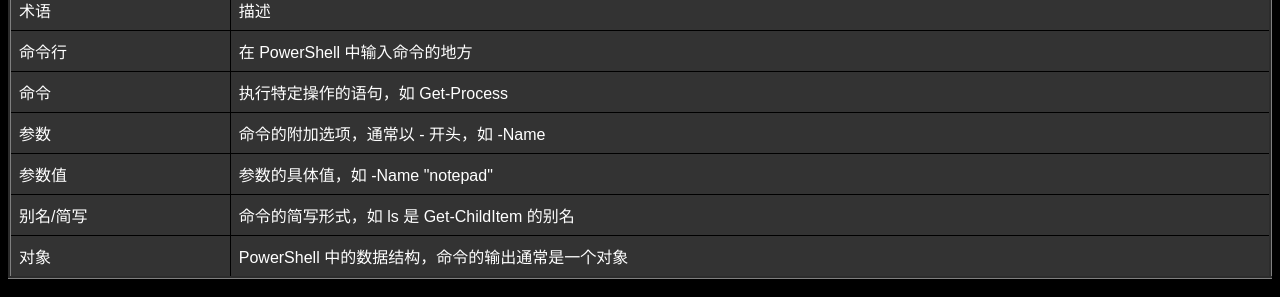
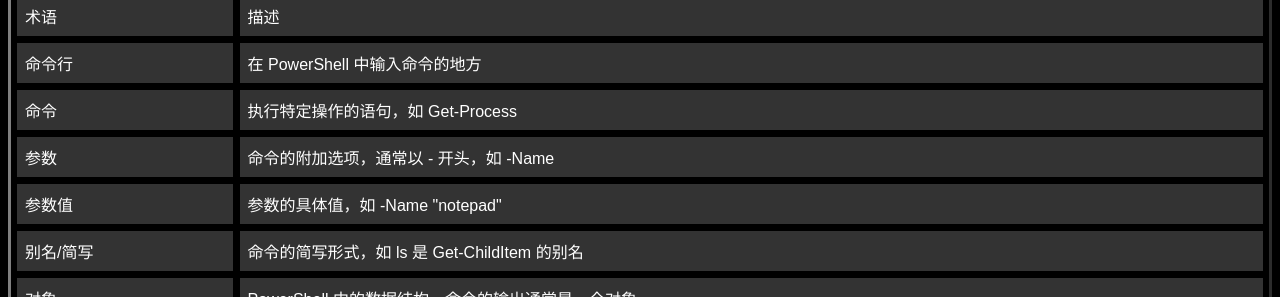
Before and after one commit to FDX-UI/PS, a plain HTML site: page index.html in a window 1280 px wide. Shown: the part 268-565 px from the top of the page. Drawn offline with Linux system fonts and the light colour scheme.

Commit message:
Update index.html

```diff
--- a/index.html
+++ b/index.html
@@ -35,6 +35,8 @@
     table {
         width: 100%;
         border-collapse: collapse;
+        border-collapse: separate; /*分离单元格边框*/
+        border-spacing: 5px; /*增加单元格间距*/
     }
     @media (max-width: 600px) {
       body{
```
